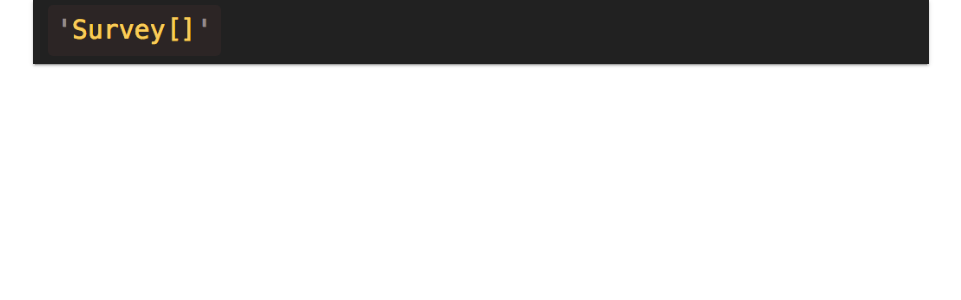
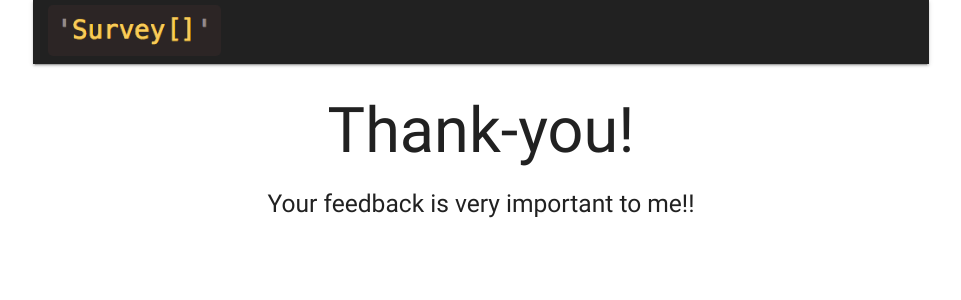
Before and after one commit to bavarianrhino/emaily_app, a React (Create React App) app in the folder client/: page /thankyou in a window 1280 px wide. Shown: the top 300 px of the page, without its empty margins (159-1120 px from the left). Built offline with nearby package versions, Linux system fonts and the light colour scheme; no server answers; the HTML template or start-up script is replaced by a standard one.

Commit message:
adding thankyou route and component

```diff
--- a/client/src/components/App.js
+++ b/client/src/components/App.js
@@ -5,6 +5,7 @@ import * as actions from '../actions'
 import Header from "./Header";
 import Landing from './Landing'
 import Dashboard from './Dashboard'
+import Thankyou from './Thankyou'
 import SurveyNew from './surveys/SurveyNew'
 
 class App extends Component {
@@ -20,6 +21,7 @@ class App extends Component {
                     <div>
                         <Header />
                         <Route exact path='/' component={Landing} />
+                        <Route exact path='/thankyou' component={Thankyou} />
                         <Route exact path='/surveys' component={Dashboard} />
                         <Route path='/surveys/new' component={SurveyNew} />
                     </div>
--- /dev/null
+++ b/client/src/components/Thankyou.js
@@ -0,0 +1,12 @@
+import React from "react";
+
+const Thankyou = () => {
+    return (
+        <div style={{ textAlign: 'center' }}>
+            <h1>Thank-you!</h1>
+            <h5>Your feedback is very important to me!!</h5>
+        </div>
+    )
+}
+
+export default Thankyou;
```
Also changed, not shown: 1 other file (tests, documents, lock files or other folders).
